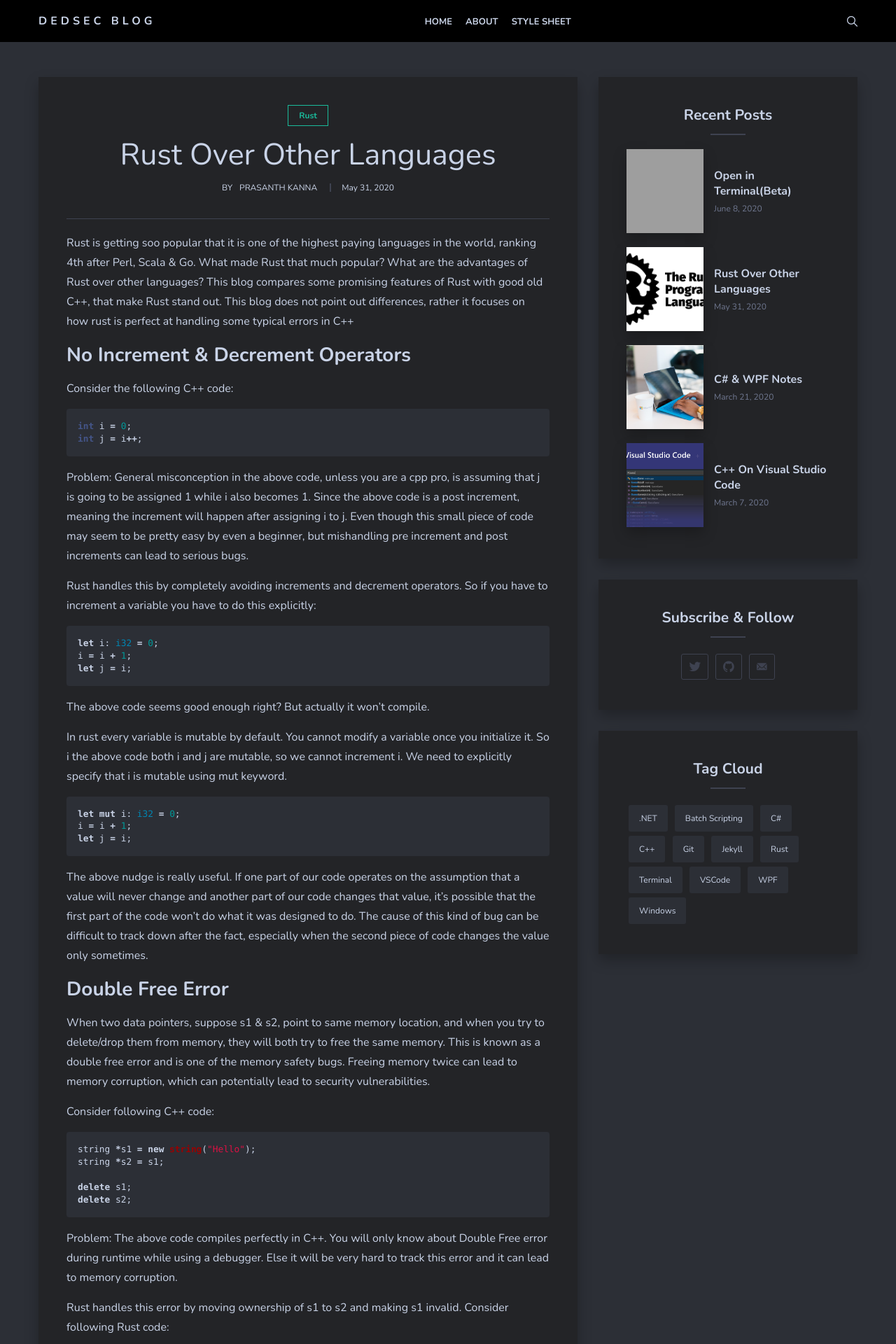
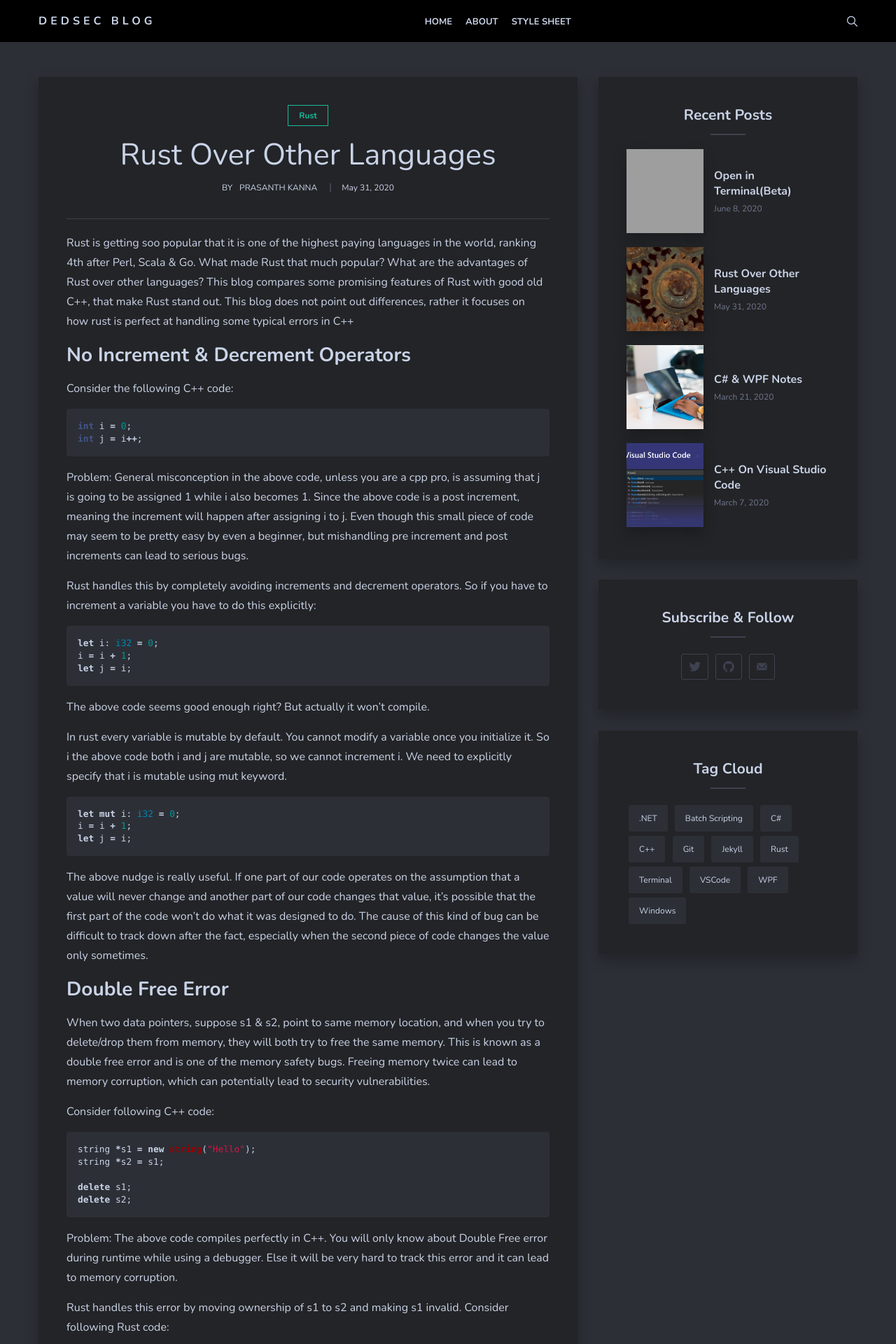
Before and after one commit to Dedsec727/Dedsec727.github.io, a Jekyll site: the page built from _posts/2020-05-31-rust_over_other_languages.md, in a window 1280 px wide. Shown: the top 1920 px of the page at 70% size. Built offline with Jekyll 4.4.1, drawn with Linux system fonts in a browser that asks for light colours; nearby versions of some CDN libraries; grey boxes are pictures that could not be loaded.

Commit message:
updated favicon & changed rust-over-other-languages image

```diff
--- a/_includes/head.html
+++ b/_includes/head.html
@@ -22,4 +22,6 @@
   {% endcapture %}
   {{ include_to_scssify | scssify }}
   </style>
+
+<link rel="shortcut icon" type="image/png" href="favicon.png">
 </head>
--- a/_posts/2020-05-31-rust_over_other_languages.md
+++ b/_posts/2020-05-31-rust_over_other_languages.md
@@ -5,7 +5,7 @@
 category:
 author: Prasanth Kanna
 tags: [Rust]
-image: rust_over_other_languages/rust-logo.jpg
+image: rust_over_other_languages/rust.jpg
 ---
 
 Rust is getting soo popular that it is one of the highest paying languages in the world, ranking 4th after Perl, Scala & Go.
```
Also changed, not shown: favicon.png (added), img/rust_over_other_languages/rust-logo.jpg (deleted), img/rust_over_other_languages/rust.jpg (added).
